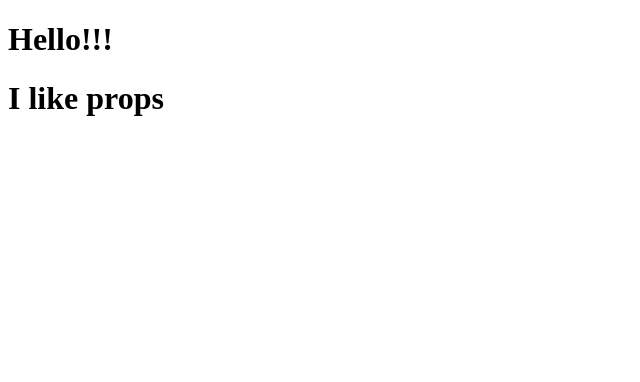
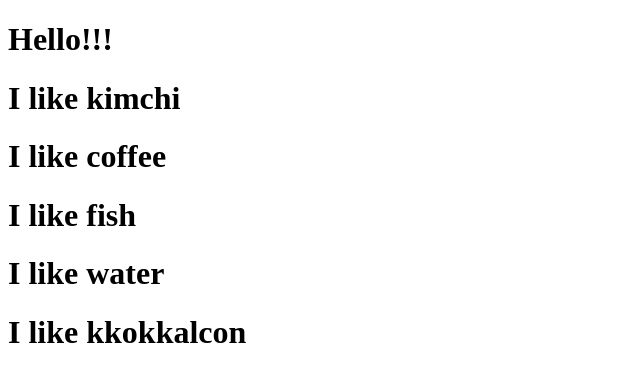
Before and after one commit to rewerewe/reactMovieApp2020, a React (Create React App) app: page / in a window 1280 px wide. Shown: the top 382 px of the page, without its empty margins (0-640 px from the left). Built offline with nearby package versions, Linux system fonts and the light colour scheme.

Commit message:
재사용하는 component Feat. JSX+Props

```diff
--- a/src/App.js
+++ b/src/App.js
@@ -1,16 +1,17 @@
-import React from 'react';
+import React from "react";
 
-function Food(props) {
-  console.log(props);
-  return <h1>I like props</h1>;
+function Food({ fav }) {
+  return <h1>I like { fav }</h1>;
 }
-
 function App() {
   return (
     <div>
       <h1>Hello!!!</h1>
-      {/*  */}
-      <Food fav="kimchi" name="food" />
+      <Food fav="kimchi" />
+      <Food fav="coffee" />
+      <Food fav="fish" />
+      <Food fav="water" />
+      <Food fav="kkokkalcon" />
     </div>
   );
 
```
